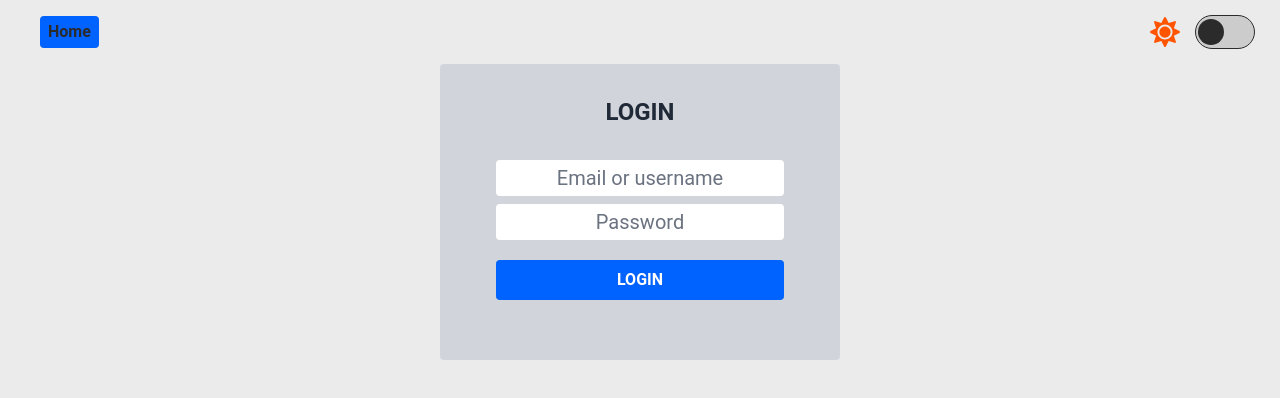
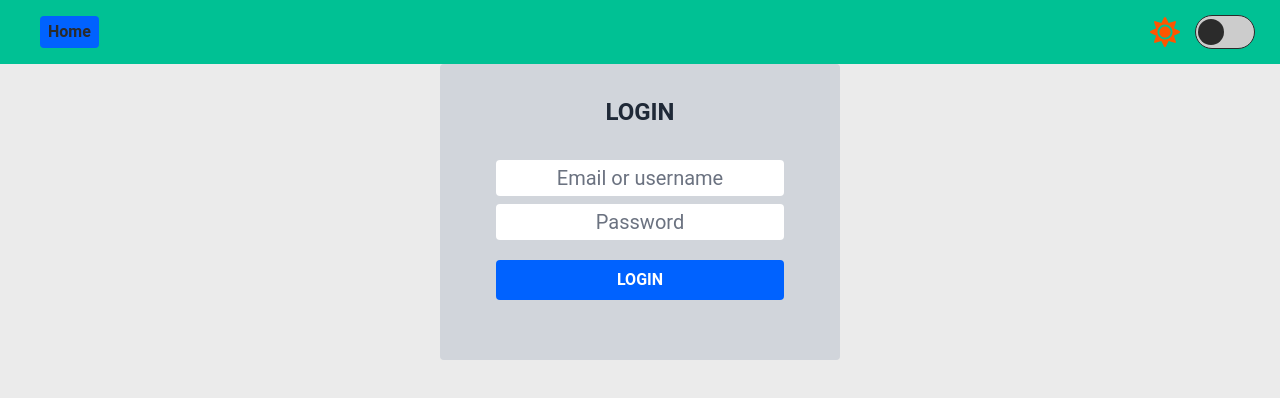
Before and after one commit to zakisudev/Resume-MERN, a React (Create React App) app in the folder frontend/: page /admin/login in a window 1280 px wide. Shown: the top 398 px of the page. Built offline with nearby package versions, Linux system fonts and the light colour scheme; the HTML template or start-up script is replaced by a standard one.

Commit message:
Update Header background color

```diff
--- a/frontend/src/components/Header.jsx
+++ b/frontend/src/components/Header.jsx
@@ -3,7 +3,7 @@ import DarkModeToggle from './DarkModeToggle';
 
 const Header = ({ toggleTheme, theme }) => {
   return (
-    <header className="static w-full h-16 flex flex-wrap justify-between items-center px-10">
+    <header className="sticky top-0 w-full h-16 flex flex-wrap justify-between items-center px-10 bg-secondaryColorDark">
       <Link
         to="/"
         className="px-2 py-1 rounded bg-primaryColorLight font-semibold"
```
